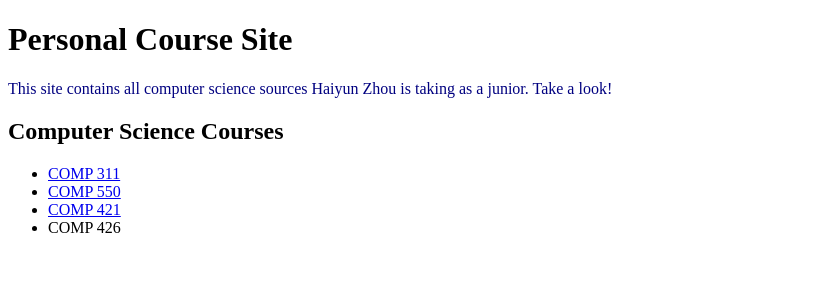
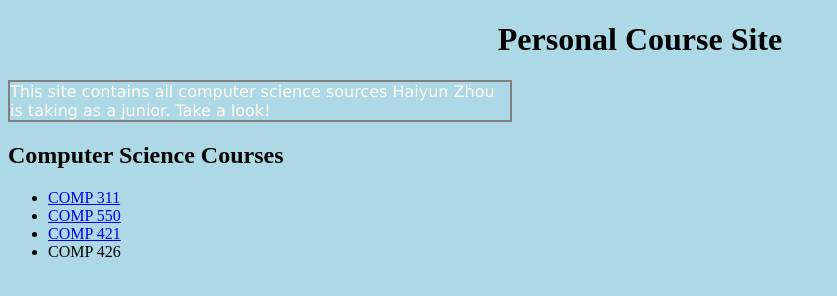
Before and after one commit to jdmar3-comp426/a01-Nuage-Noir, a website: page index.html in a window 1280 px wide. Shown: the whole page, without its empty margins (0-837 px from the left). Drawn offline with Linux system fonts and the light colour scheme.

```diff
--- a/index.html
+++ b/index.html
@@ -3,10 +3,10 @@
 <head>
     <meta charset="UTF-8">
     <title>Course Info Site</title>
-    <link href="style.css" rel="stylesheet">
+    <link href="styles.css" rel="stylesheet">
 </head>
 <body>
-    <h1>Personal Course Site</h1>
+    <h1 id="page-title">Personal Course Site</h1>
     <p>This site contains all computer science sources Haiyun Zhou is taking as a junior. Take a look!</p>
     <h2>Computer Science Courses</h2>
     <ul>
--- a/style.css
+++ /dev/null
@@ -1,3 +0,0 @@
-p {
-    color: Navy;
-}
--- /dev/null
+++ b/styles.css
@@ -0,0 +1,14 @@
+body{
+    background-color: lightblue;
+}
+h1{
+    text-align: center;
+}
+
+p {
+    text-align: left;
+    font-family: Verdana, serif;
+    color: floralwhite;
+    width: 500px;
+    border: 2px solid Gray;
+}
```
Also changed, not shown: subpage_4.html (added, +11 -0 lines).
